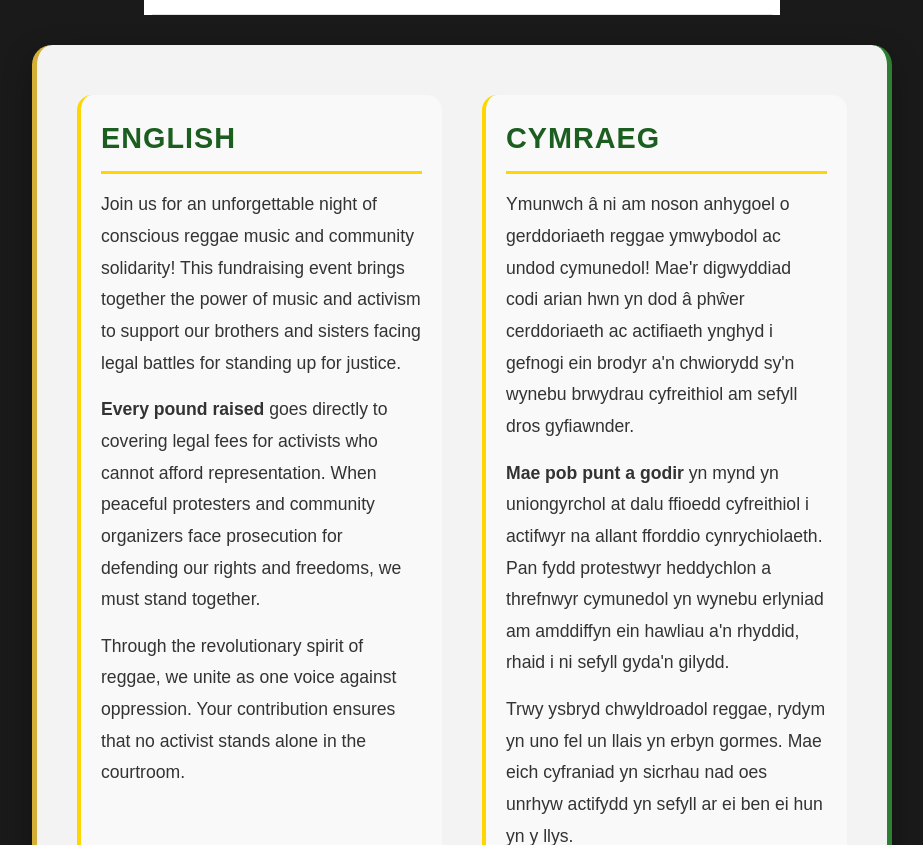
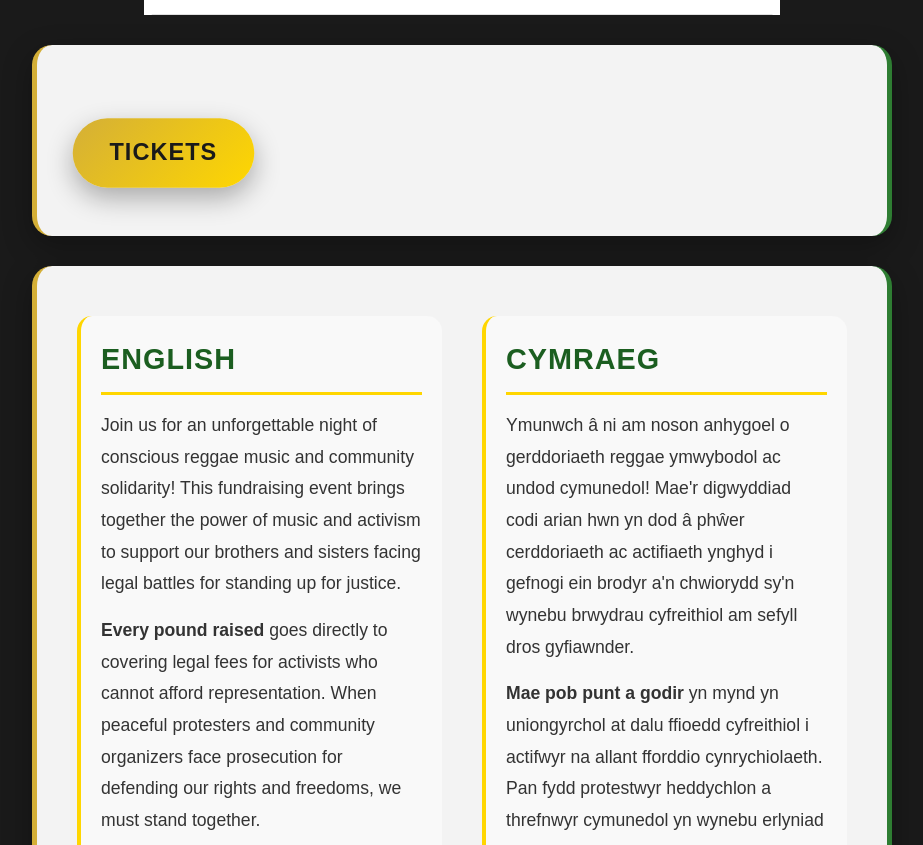
Before and after one commit to chant-down-babylon/website, a plain HTML site: page index.html in a window 1280 px wide. Shown: the part 1178-2023 px from the top of the page, without its empty margins (178-1101 px from the left). Drawn offline with Linux system fonts and the light colour scheme.

Commit message:
Update index.html

```diff
--- a/index.html
+++ b/index.html
@@ -302,6 +302,13 @@
             <img src="chant3.1.png" alt="Chant Down Babylon Reggae Fundraiser Event" class="flyer-image">
         </div>
 
+
+        <div class="content-section">
+            <a href="https://cellb.square.site/" class="donate-button">Tickets</a>
+        </div>
+
+
+
         <div class="content-section">
             <div class="bilingual-content">
                 <div class="language-section">
```
